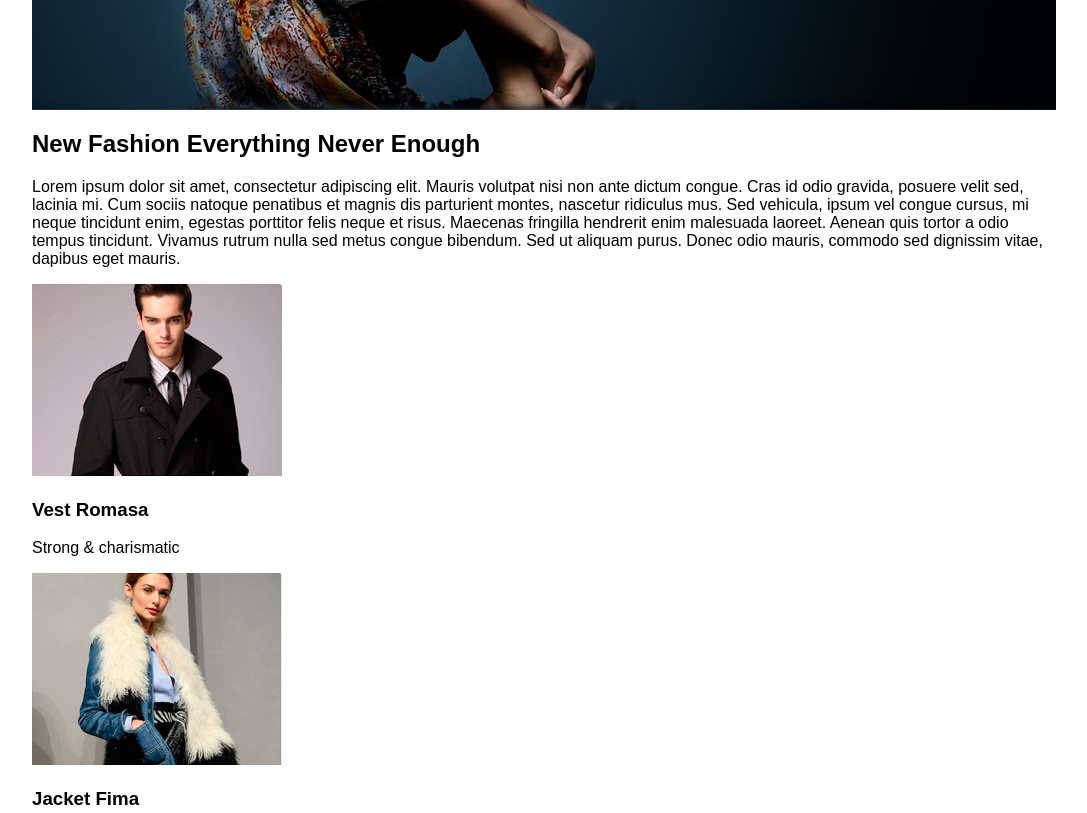
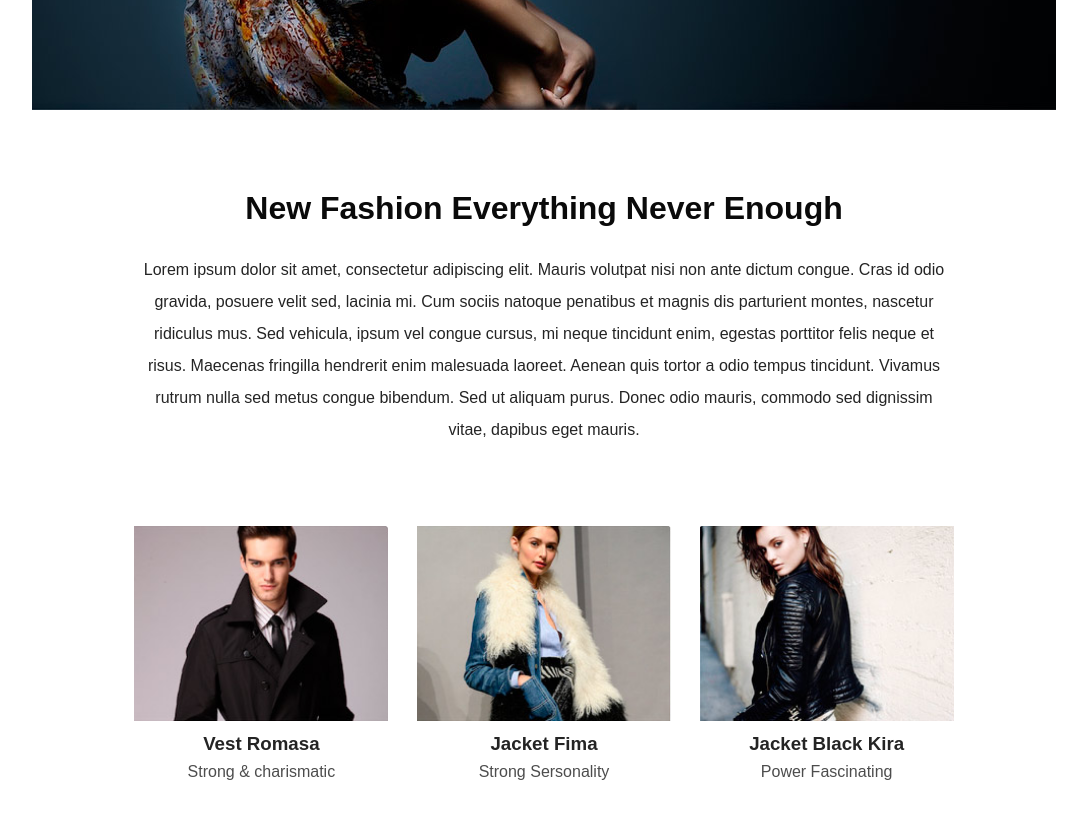
Before and after one commit to EsioFreitas/fashion, a plain HTML site: page index.html in a window 1280 px wide. Shown: the part 520-1333 px from the top of the page, without its empty margins (96-1183 px from the left). Drawn offline with Linux system fonts and the light colour scheme.

Commit message:
Style portfolio section

```diff
--- a/index.css
+++ b/index.css
@@ -13,11 +13,15 @@ header{
     height: 600px;
 }
 
-nav {
+nav,
+.portfolio__gallery{
     display: flex;
     flex-direction: row;
+    justify-content: space-between;
+}
+
+nav {
     background-color: #101C26;
-    justify-content: space-between;
     align-items: center;
 }
 
@@ -50,3 +54,55 @@ nav:hover .navigation a{
 nav .navigation a:hover{
     color: #ffffff;
 }
+
+.portfolio,
+.portfolio__content{
+    margin: 80px 0;
+}
+
+.portfolio__content{
+    text-align: center;
+}
+
+.portfolio__content h2{
+    font-size: 32px;
+    color: #0a0a0a;
+}
+
+.portfolio__content p,
+.portfolio__card h3{
+    color: #242424;
+}
+
+.portfolio__content p{
+    line-height: 2;
+    width: 80%;
+}
+
+.portfolio__content p,
+.portfolio__gallery,
+.portfolio__card p,
+.portfolio__card h3{
+    margin: 0 auto;
+}
+
+.portfolio__gallery{
+    width: 80%;
+}
+
+.portfolio__card{
+    width: 31%;
+    text-align: center;
+}
+
+.portfolio__card h3{
+   margin: 8px;
+}
+
+.portfolio__card p{
+    color: #4d4d4d;
+}
+
+.portfolio__card img{
+    width: 100%;
+}
--- a/index.html
+++ b/index.html
@@ -21,26 +21,26 @@
         </header>
 
         <main>
-            <section>
-                <div>
+            <section class="portfolio">
+                <div class="portfolio__content">
                     <h2>New Fashion Everything Never Enough</h2>
                     <p>Lorem ipsum dolor sit amet, consectetur adipiscing elit. Mauris volutpat nisi non ante dictum congue. Cras id odio gravida, posuere velit sed, lacinia mi. Cum sociis natoque penatibus et magnis dis parturient montes, nascetur ridiculus mus. Sed vehicula, ipsum vel congue cursus, mi neque tincidunt enim, egestas porttitor felis neque et risus. Maecenas fringilla hendrerit enim malesuada laoreet. Aenean quis tortor a odio tempus tincidunt. Vivamus rutrum nulla sed metus congue bibendum. Sed ut aliquam purus. Donec odio mauris, commodo sed dignissim vitae, dapibus eget mauris.</p>
                 </div>
-                <div>
-                    <div class="card">
+                <div class="portfolio__gallery">
+                    <div class="portfolio__card">
                         <img src="./images/modelo1.jpg" alt="Vest Romasa">
                         <h3>Vest Romasa</h3>
                         <p>Strong & charismatic</p>
                     </div>
 
-                    <div class="card">
+                    <div class="portfolio__card">
                         <img src="./images/modelo2.jpg" alt="Jacket Fima">
                         <h3>Jacket Fima</h3>
                         <p>Strong Sersonality</p>
                     </div>
 
-                    <div class="card">
-                            <img src="./images/modelo3.jpg" alt="Jacket Black Kira ">
+                    <div class="portfolio__card">
+                        <img src="./images/modelo3.jpg" alt="Jacket Black Kira ">
                         <h3>Jacket Black Kira </h3>
                         <p>Power Fascinating</p>
                     </div>
```
